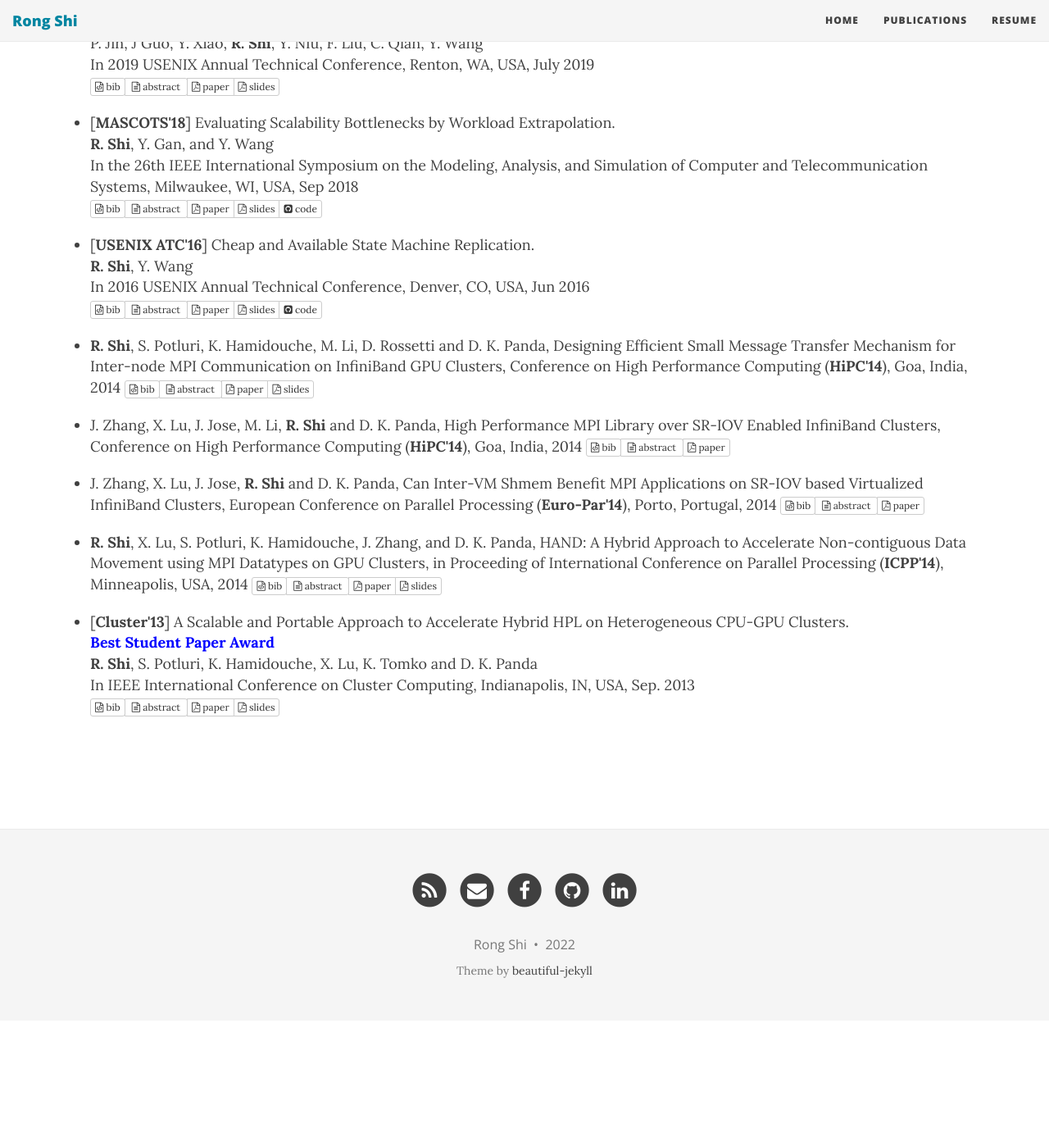
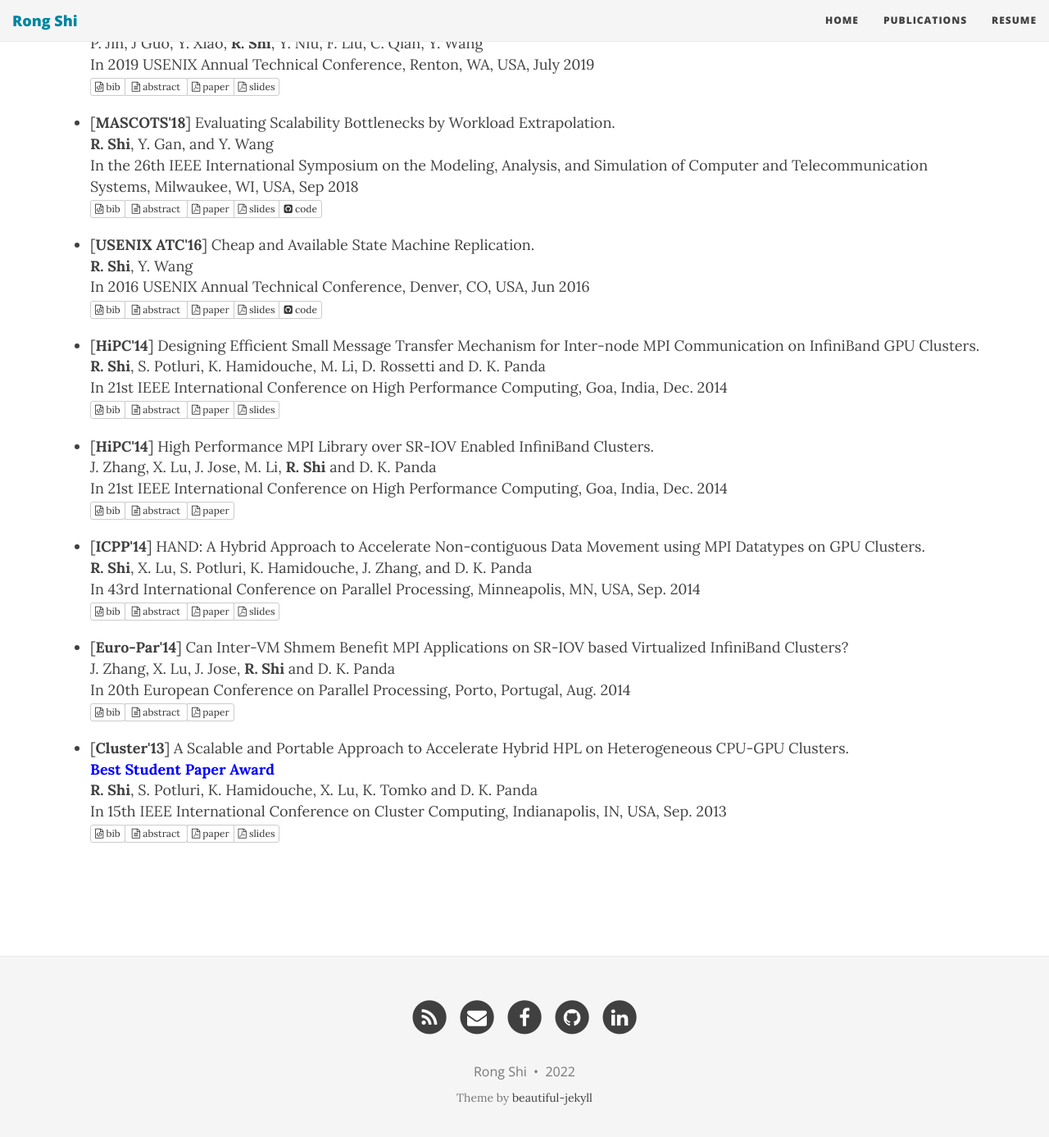
Before and after one commit to vdr007/vdr007.github.io, a Jekyll site: the page built from publications.md, in a window 1280 px wide and 1400 px high, scrolled down 365 px. Shown: the top 1387 px of the window at 82% size. Built offline with Jekyll 4.4.1, drawn with Linux system fonts in a browser that asks for light colours; nearby versions of some CDN libraries; before the commit the page ends 1610 px from its top, so only the background shows below that; some of the changed text lies outside the part shown.

Commit message:
minor fix

```diff
--- a/publications.md
+++ b/publications.md
@@ -234,7 +234,9 @@ You can also browse my <a href="https://scholar.google.com/citations?user=WnQ255
   </div>
 
 - <div style="margin-top:20px;">
-  <strong>R. Shi</strong>, S. Potluri, K. Hamidouche, M. Li, D. Rossetti and D. K. Panda, Designing Efficient Small Message Transfer Mechanism for Inter-node MPI Communication on InfiniBand GPU Clusters, Conference on High Performance Computing (<strong>HiPC'14</strong>), Goa, India, 2014
+  [<strong>HiPC'14</strong>] Designing Efficient Small Message Transfer Mechanism for Inter-node MPI Communication on InfiniBand GPU Clusters.<br>
+  <strong>R. Shi</strong>, S. Potluri, K. Hamidouche, M. Li, D. Rossetti and D. K. Panda<br>
+  In 21st IEEE International Conference on High Performance Computing, Goa, India, Dec. 2014<br>
   <span class="links btn-group">
     <a class="btn btn-default btn-xs dropdown-toggle" href="javascript:void(0);" onclick="$('#bib_hipc14').slideToggle('fast');return false;">
       <i class="fa fa-file-code-o"></i> bib
@@ -272,7 +274,9 @@ You can also browse my <a href="https://scholar.google.com/citations?user=WnQ255
 
 
 - <div style="margin-top:20px;">
-  J. Zhang, X. Lu, J. Jose, M. Li, <strong>R. Shi</strong> and D. K. Panda, High Performance MPI Library over SR-IOV Enabled InfiniBand Clusters, Conference on High Performance Computing (<strong>HiPC'14</strong>), Goa, India, 2014
+  [<strong>HiPC'14</strong>] High Performance MPI Library over SR-IOV Enabled InfiniBand Clusters.<br>
+  J. Zhang, X. Lu, J. Jose, M. Li, <strong>R. Shi</strong> and D. K. Panda<br>
+  In 21st IEEE International Conference on High Performance Computing, Goa, India, Dec. 2014<br>
   <span class="links btn-group">
     <a class="btn btn-default btn-xs dropdown-toggle" href="javascript:void(0);" onclick="$('#bib_hipc14_2').slideToggle('fast');return false;">
       <i class="fa fa-file-code-o"></i> bib
@@ -304,41 +308,9 @@ You can also browse my <a href="https://scholar.google.com/citations?user=WnQ255
   </div>
 
 - <div style="margin-top:20px;">
-  J. Zhang, X. Lu, J. Jose, <strong>R. Shi</strong> and D. K. Panda, Can Inter-VM Shmem Benefit MPI Applications on SR-IOV based Virtualized InfiniBand Clusters, European Conference on Parallel Processing (<strong>Euro-Par'14</strong>), Porto, Portugal, 2014
-  <span class="links btn-group">
-    <a class="btn btn-default btn-xs dropdown-toggle" href="javascript:void(0);" onclick="$('#bib_europar14').slideToggle('fast');return false;">
-      <i class="fa fa-file-code-o"></i> bib
-    </a>
-    <a class="btn btn-default btn-xs dropdown-toggle" href="javascript:void(0);" onclick="$('#abs_europar14').slideToggle('fast');return false;">
-      <i class="fa fa-file-text-o"></i> abstract
-    </a>
-    <a class="btn btn-default btn-xs" href="../pub/paper/zhang-europar14.pdf">
-      <i class="fa fa-file-pdf-o"></i> paper
-    </a>
-  </span>
-  <div id="bib_europar14" style="display:none">
-    <p style="background-color:#f0f0f0;font-size:70%;">
-    @InProceedings{jie-europar14,<br>
-      author =       {J. Zhang, X. Lu, J. Jose, R. Shi, D. K. Panda},<br>
-      title =        {Can Inter-VM Shmem Benefit MPI Applications on
-                        SR-IOV based Virtualized InfiniBand Clusters?},<br>
-      booktitle =    {Proceedings of 20th International Conference Euro-Par 2014
-                      Parallel Processing},<br>
-      year =         2014,<br>
-      address =      {Porto, Portugal},<br>
-      month =        {August 25-29}<br>
-    }<br>
-    </p>
-  </div>
-  <div id="abs_europar14" class="abstract well" style="display:none">
-  <p style="background-color:#f0f0f0;font-size:80%;">
-  Single Root I/O Virtualization (SR-IOV) technology has been introduced for high-performance interconnects such as InfiniBand. Recent studies mainly focus on performance characteristics of high-performance communication middleware (e.g. MPI) and applications on SR-IOV enabled HPC clusters. However, current SR-IOV based MPI applications do not take advantage of the locality-aware communication on intra-host inter-VM environment. Although Inter-VM Shared Memory (IVShmem) has been proven to support efficient locality-aware communication, the performance benefits of IVShmem for MPI libraries on virtualized environments are yet to be explored. In this paper, we present a comprehensive performance evaluation for IVShmem backed MPI using micro-benchmarks and HPC applications. The performance evaluations show that, through IVShmem, the performance of MPI point-to-point and collective operations can be improved up to 193% and 91%, respectively. The application performance can be improved up to 96%, compared to SR-IOV. The results further show that IVShmem just brings minor overhead compared to native environment.
-  </p>
-  </div>
-  </div>
-
-- <div style="margin-top:20px;">
-  <strong>R. Shi</strong>, X. Lu, S. Potluri, K. Hamidouche, J. Zhang, and D. K. Panda, HAND: A Hybrid Approach to Accelerate Non-contiguous Data Movement using MPI Datatypes on GPU Clusters, in Proceeding of International Conference on Parallel Processing (<strong>ICPP'14</strong>), Minneapolis, USA, 2014
+  [<strong>ICPP'14</strong>] HAND: A Hybrid Approach to Accelerate Non-contiguous Data Movement using MPI Datatypes on GPU Clusters.<br>
+  <strong>R. Shi</strong>, X. Lu, S. Potluri, K. Hamidouche, J. Zhang, and D. K. Panda<br>
+  In 43rd International Conference on Parallel Processing, Minneapolis, MN, USA, Sep. 2014<br>
   <span class="links btn-group">
     <a class="btn btn-default btn-xs dropdown-toggle" href="javascript:void(0);" onclick="$('#bib_icpp14').slideToggle('fast');return false;">
       <i class="fa fa-file-code-o"></i> bib
@@ -373,10 +345,46 @@ You can also browse my <a href="https://scholar.google.com/citations?user=WnQ255
   </div>
 
 - <div style="margin-top:20px;">
+  [<strong>Euro-Par'14</strong>] Can Inter-VM Shmem Benefit MPI Applications on SR-IOV based Virtualized InfiniBand Clusters?<br>
+  J. Zhang, X. Lu, J. Jose, <strong>R. Shi</strong> and D. K. Panda<br>
+  In 20th European Conference on Parallel Processing, Porto, Portugal, Aug. 2014<br>
+  <span class="links btn-group">
+    <a class="btn btn-default btn-xs dropdown-toggle" href="javascript:void(0);" onclick="$('#bib_europar14').slideToggle('fast');return false;">
+      <i class="fa fa-file-code-o"></i> bib
+    </a>
+    <a class="btn btn-default btn-xs dropdown-toggle" href="javascript:void(0);" onclick="$('#abs_europar14').slideToggle('fast');return false;">
+      <i class="fa fa-file-text-o"></i> abstract
+    </a>
+    <a class="btn btn-default btn-xs" href="../pub/paper/zhang-europar14.pdf">
+      <i class="fa fa-file-pdf-o"></i> paper
+    </a>
+  </span>
+  <div id="bib_europar14" style="display:none">
+    <p style="background-color:#f0f0f0;font-size:70%;">
+    @InProceedings{jie-europar14,<br>
+      author =       {J. Zhang, X. Lu, J. Jose, R. Shi, D. K. Panda},<br>
+      title =        {Can Inter-VM Shmem Benefit MPI Applications on
+                        SR-IOV based Virtualized InfiniBand Clusters?},<br>
+      booktitle =    {Proceedings of 20th International Conference Euro-Par 2014
+                      Parallel Processing},<br>
+      year =         2014,<br>
+      address =      {Porto, Portugal},<br>
+      month =        {August 25-29}<br>
+    }<br>
+    </p>
+  </div>
+  <div id="abs_europar14" class="abstract well" style="display:none">
+  <p style="background-color:#f0f0f0;font-size:80%;">
+  Single Root I/O Virtualization (SR-IOV) technology has been introduced for high-performance interconnects such as InfiniBand. Recent studies mainly focus on performance characteristics of high-performance communication middleware (e.g. MPI) and applications on SR-IOV enabled HPC clusters. However, current SR-IOV based MPI applications do not take advantage of the locality-aware communication on intra-host inter-VM environment. Although Inter-VM Shared Memory (IVShmem) has been proven to support efficient locality-aware communication, the performance benefits of IVShmem for MPI libraries on virtualized environments are yet to be explored. In this paper, we present a comprehensive performance evaluation for IVShmem backed MPI using micro-benchmarks and HPC applications. The performance evaluations show that, through IVShmem, the performance of MPI point-to-point and collective operations can be improved up to 193% and 91%, respectively. The application performance can be improved up to 96%, compared to SR-IOV. The results further show that IVShmem just brings minor overhead compared to native environment.
+  </p>
+  </div>
+  </div>
+
+- <div style="margin-top:20px;">
   [<strong>Cluster'13</strong>] A Scalable and Portable Approach to Accelerate Hybrid HPL on Heterogeneous CPU-GPU Clusters.<br>
   <font color="blue"><strong>Best Student Paper Award</strong></font><br>
   <strong>R. Shi</strong>, S. Potluri, K. Hamidouche, X. Lu, K. Tomko and D. K. Panda<br>
-  In IEEE International Conference on Cluster Computing, Indianapolis, IN, USA, Sep. 2013<br>
+  In 15th IEEE International Conference on Cluster Computing, Indianapolis, IN, USA, Sep. 2013<br>
   <span class="links btn-group">
     <a class="btn btn-default btn-xs dropdown-toggle" href="javascript:void(0);" onclick="$('#bib_cluster13').slideToggle('fast');return false;">
       <i class="fa fa-file-code-o"></i> bib
```
Also changed, not shown: other parts of publications.md (+1 -1 lines).
